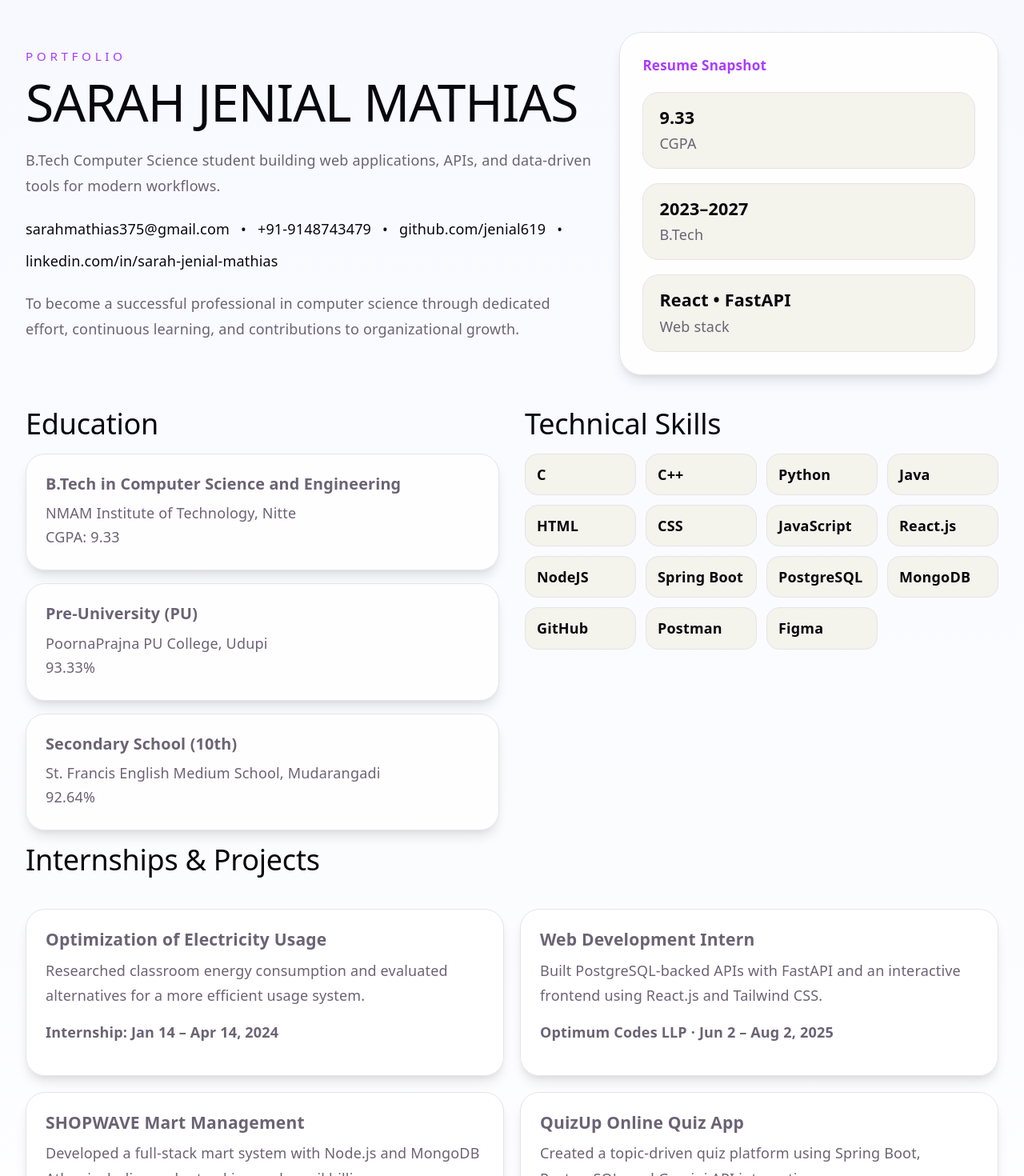
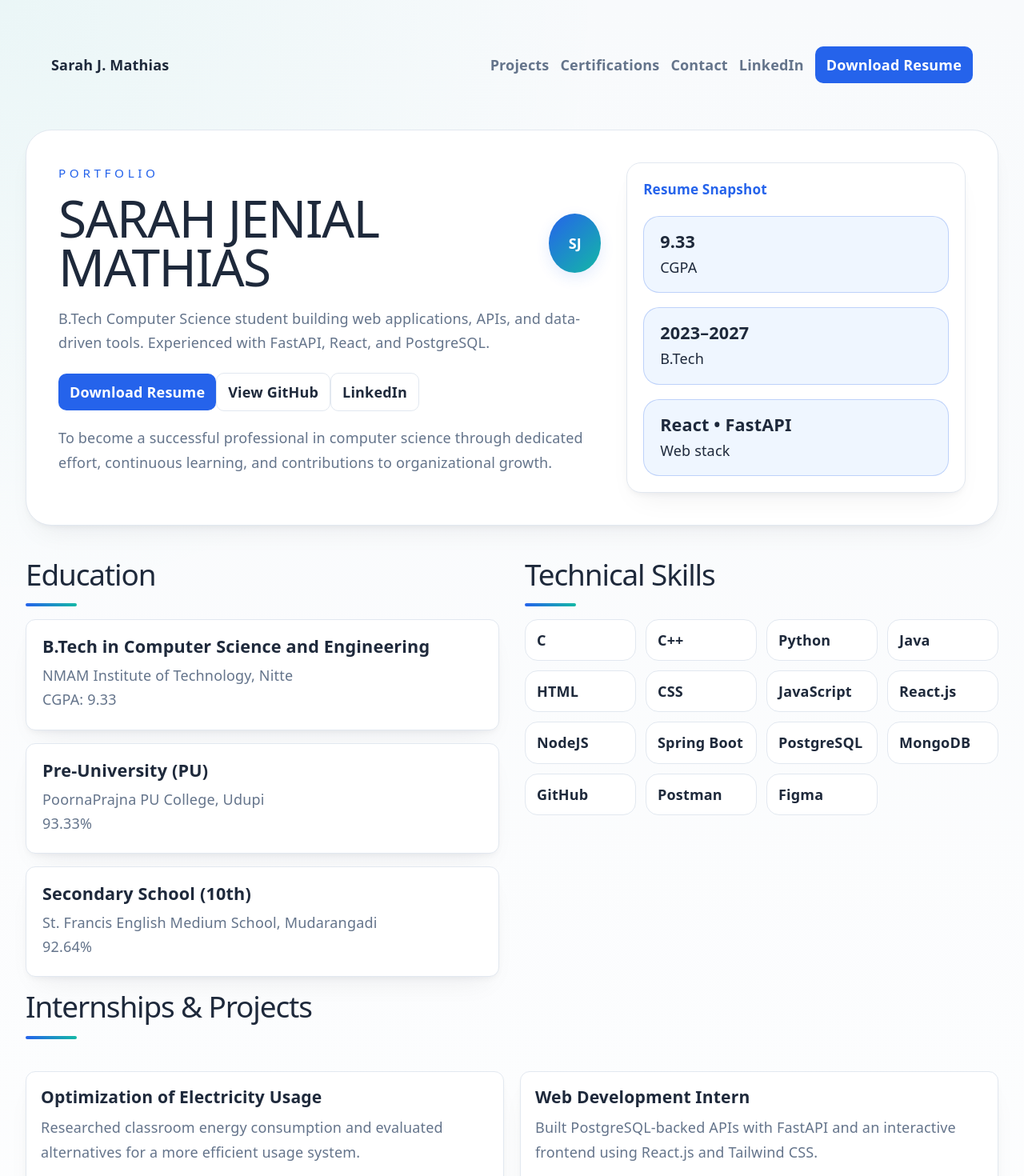
Before and after one commit to jenial619/Sarah_Portfolio, a React (Vite) app in the folder my-project/: page / in a window 1280 px wide. Shown: the top 1470 px of the page at 80% size. Built offline with nearby package versions, Linux system fonts and the light colour scheme.

Commit message:
light color

```diff
--- a/my-project/src/App.css
+++ b/my-project/src/App.css
@@ -6,15 +6,83 @@
   gap: 40px;
 }
 
+.site-nav {
+  display: flex;
+  justify-content: space-between;
+  align-items: center;
+  padding: 18px 32px;
+  border-radius: 12px;
+  background: transparent;
+}
+
+.logo {
+  font-weight: 700;
+  color: var(--text-h);
+}
+
+.nav-right {
+  display: flex;
+  gap: 14px;
+  align-items: center;
+}
+
+.nav-link {
+  color: var(--muted);
+  text-decoration: none;
+  font-weight: 600;
+}
+
+.btn {
+  display: inline-block;
+  padding: 10px 14px;
+  border-radius: 10px;
+  text-decoration: none;
+  font-weight: 700;
+}
+
+.btn-primary {
+  background: var(--accent);
+  color: #fff;
+}
+
+.btn-outline {
+  background: transparent;
+  border: 1px solid var(--border);
+  color: var(--text-h);
+}
+
 .hero-section {
   display: grid;
-  grid-template-columns: 1.5fr 1fr;
+  grid-template-columns: 1.6fr 1fr;
   gap: 32px;
-  align-items: center;
+  align-items: stretch;
+  padding: 40px;
+  border-radius: 32px;
+  background: var(--card-bg);
+  box-shadow: var(--shadow);
+  border: 1px solid var(--border);
 }
 
 .hero-copy {
   max-width: 720px;
+}
+
+.hero-row {
+  display: flex;
+  align-items: center;
+  gap: 18px;
+}
+
+.avatar {
+  width: 74px;
+  height: 74px;
+  border-radius: 50%;
+  background: linear-gradient(135deg, var(--accent), var(--accent2));
+  color: #fff;
+  display: inline-grid;
+  place-items: center;
+  font-weight: 800;
+  box-shadow: 0 6px 18px rgba(37, 99, 235, 0.12);
 }
 
 .eyebrow {
@@ -27,17 +95,18 @@
 
 .hero-copy h1 {
   margin: 0;
-  font-size: clamp(3rem, 5vw, 4.8rem);
-  line-height: 0.98;
-  letter-spacing: -1px;
+  font-size: clamp(3.4rem, 5vw, 5rem);
+  line-height: 0.95;
+  letter-spacing: -1.5px;
+  color: var(--text-h);
 }
 
 .subtitle,
 .objective {
-  margin: 24px 0;
-  color: var(--text);
+  margin: 18px 0 22px;
+  color: var(--muted);
   max-width: 56rem;
-  line-height: 1.8;
+  line-height: 1.7;
 }
 
 .contact-links {
@@ -45,26 +114,28 @@
   flex-wrap: wrap;
   gap: 14px;
   align-items: center;
-  color: var(--text-h);
+  color: var(--muted);
   font-weight: 500;
 }
 
 .contact-links a {
   color: inherit;
   text-decoration: none;
-  transition: color 0.25s ease;
+  transition: color 0.25s ease, transform 0.25s ease;
 }
 
 .contact-links a:hover {
   color: var(--accent);
+  transform: translateY(-1px);
 }
 
 .hero-card {
   border: 1px solid var(--border);
-  border-radius: 28px;
-  background: rgba(255, 255, 255, 0.86);
-  padding: 28px;
+  border-radius: 18px;
+  background: var(--card-bg);
+  padding: 20px;
   box-shadow: var(--shadow);
+  align-self: start;
 }
 
 .card-header {
@@ -83,7 +154,7 @@
 .stat-grid div {
   padding: 18px 20px;
   border-radius: 20px;
-  border: 1px solid var(--border);
+  border: 1px solid var(--accent-border);
   background: var(--code-bg);
 }
 
@@ -111,26 +182,64 @@
 
 .section h2 {
   margin: 0 0 16px;
-  font-size: 2rem;
+  font-size: 2.05rem;
+  color: var(--text-h);
+  letter-spacing: -0.03em;
+  position: relative;
+}
+
+.section h2::after {
+  content: '';
+  display: block;
+  width: 64px;
+  height: 4px;
+  border-radius: 999px;
+  margin-top: 14px;
+  background: linear-gradient(90deg, var(--accent), var(--accent2));
 }
 
 .card {
   border: 1px solid var(--border);
-  border-radius: 24px;
-  padding: 24px;
-  background: rgba(255, 255, 255, 0.85);
+  border-radius: 12px;
+  padding: 20px;
+  background: var(--card-bg);
   box-shadow: var(--shadow);
   margin-bottom: 16px;
 }
 
 .card h3 {
   margin: 0 0 10px;
-  font-size: 1.1rem;
+  font-size: 1.2rem;
+  color: var(--text-h);
+}
+
+.project-card {
+  border: 1px solid var(--border);
+  border-radius: 12px;
+  padding: 18px;
+  background: var(--card-bg);
+  box-shadow: var(--shadow);
+}
+
+.project-card h3 {
+  margin: 0 0 10px;
+  color: var(--text-h);
+}
+
+.project-card p {
+  margin: 0 0 14px;
+  color: var(--muted);
+  line-height: 1.75;
+}
+
+.project-meta {
+  color: var(--accent);
+  font-weight: 700;
 }
 
 .card p {
   margin: 4px 0;
-  color: var(--text);
+  color: var(--muted);
 }
 
 .skill-list {
@@ -144,8 +253,8 @@
   padding: 12px 14px;
   border-radius: 16px;
   border: 1px solid var(--border);
-  background: var(--code-bg);
-  color: var(--text-h);
+  background: var(--card-bg);
+  color: var(--text);
   font-weight: 600;
 }
 
@@ -155,27 +264,13 @@
   gap: 20px;
 }
 
-.project-card {
-  border: 1px solid var(--border);
-  border-radius: 24px;
-  padding: 24px;
-  background: rgba(255, 255, 255, 0.88);
-  box-shadow: var(--shadow);
-}
-
-.project-card h3 {
-  margin: 0 0 10px;
-}
-
-.project-card p {
-  margin: 0 0 14px;
-  color: var(--text);
-  line-height: 1.75;
-}
-
-.project-meta {
-  color: var(--accent);
-  font-weight: 600;
+.site-footer {
+  display: flex;
+  justify-content: space-between;
+  align-items: center;
+  padding: 22px 32px;
+  border-top: 1px solid var(--border);
+  color: var(--muted);
 }
 
 .bullet-list {
@@ -187,9 +282,20 @@
 }
 
 .bullet-list li {
-  padding-left: 20px;
+  padding-left: 24px;
   position: relative;
-  color: var(--text);
+  color: var(--text-h) !important;
+  font-size: 1rem;
+  font-weight: 700;
+  line-height: 1.8;
+  margin-bottom: 10px;
+}
+
+.section--two-column > div {
+  background: var(--card-bg);
+  border: 1px solid var(--border);
+  padding: 18px;
+  border-radius: 12px;
 }
 
 .bullet-list li::before {
--- a/my-project/src/App.jsx
+++ b/my-project/src/App.jsx
@@ -3,33 +3,48 @@ import './App.css'
 function App() {
   return (
     <div className="portfolio">
+      <nav className="site-nav">
+        <div className="nav-left">
+          <div className="logo">Sarah J. Mathias</div>
+        </div>
+        <div className="nav-right">
+          <a className="nav-link" href="#projects">Projects</a>
+          <a className="nav-link" href="#certs">Certifications</a>
+          <a className="nav-link" href="#contact">Contact</a>
+          <a className="nav-link" href="https://www.linkedin.com/in/sarah-jenial-mathias-3274ba290" target="_blank" rel="noreferrer">LinkedIn</a>
+          <a className="btn btn-primary" href="/resume.pdf" target="_blank" rel="noreferrer">Download Resume</a>
+        </div>
+      </nav>
+
       <header className="hero-section">
         <div className="hero-copy">
           <p className="eyebrow">Portfolio</p>
-          <h1>SARAH JENIAL MATHIAS</h1>
+          <div className="hero-row">
+            <h1>SARAH JENIAL MATHIAS</h1>
+            <div className="avatar">SJ</div>
+          </div>
+
           <p className="subtitle">
-            B.Tech Computer Science student building web applications, APIs, and
-            data-driven tools for modern workflows.
+            B.Tech Computer Science student building web applications, APIs,
+            and data-driven tools. Experienced with FastAPI, React, and
+            PostgreSQL.
           </p>
-          <div className="contact-links">
-            <a href="mailto:sarahmathias375@gmail.com">sarahmathias375@gmail.com</a>
-            <span>•</span>
-            <a href="tel:+919148743479">+91-9148743479</a>
-            <span>•</span>
-            <a href="https://github.com/jenial619" target="_blank" rel="noreferrer">github.com/jenial619</a>
-            <span>•</span>
-            <a href="https://linkedin.com/in/sarah-jenial-mathias" target="_blank" rel="noreferrer">linkedin.com/in/sarah-jenial-mathias</a>
+
+          <div className="hero-actions">
+            <a className="btn btn-primary" href="/resume.pdf" target="_blank" rel="noreferrer">Download Resume</a>
+            <a className="btn btn-outline" href="https://github.com/jenial619" target="_blank" rel="noreferrer">View GitHub</a>
+            <a className="btn btn-outline" href="https://www.linkedin.com/in/sarah-jenial-mathias-3274ba290" target="_blank" rel="noreferrer">LinkedIn</a>
           </div>
+
           <p className="objective">
             To become a successful professional in computer science through
             dedicated effort, continuous learning, and contributions to
             organizational growth.
           </p>
         </div>
-        <div className="hero-card">
-          <div className="card-header">
-            <span>Resume Snapshot</span>
-          </div>
+
+        <aside className="hero-card">
+          <div className="card-header">Resume Snapshot</div>
           <div className="stat-grid">
             <div>
               <strong>9.33</strong>
@@ -44,11 +59,11 @@ function App() {
               <span>Web stack</span>
             </div>
           </div>
-        </div>
+        </aside>
       </header>
 
       <main>
-        <section className="section section--split">
+        <section id="education" className="section section--split">
           <div>
             <h2>Education</h2>
             <div className="card">
@@ -89,7 +104,7 @@ function App() {
           </div>
         </section>
 
-        <section className="section">
+        <section id="projects" className="section">
           <h2>Internships & Projects</h2>
           <div className="project-grid">
             <article className="project-card">
@@ -141,7 +156,7 @@ function App() {
           </div>
         </section>
 
-        <section className="section section--two-column">
+        <section id="certs" className="section section--two-column">
           <div>
             <h2>Certifications</h2>
             <ul className="bullet-list">
@@ -160,6 +175,15 @@ function App() {
           </div>
         </section>
       </main>
+
+      <footer className="site-footer" id="contact">
+        <div>© {new Date().getFullYear()} Sarah Jenial Mathias</div>
+        <div className="footer-links">
+          <a href="mailto:sarahmathias375@gmail.com">sarahmathias375@gmail.com</a>
+          <span style={{margin: '0 8px'}}>|</span>
+          <a href="https://www.linkedin.com/in/sarah-jenial-mathias-3274ba290" target="_blank" rel="noreferrer">LinkedIn</a>
+        </div>
+      </footer>
     </div>
   )
 }
--- a/my-project/src/index.css
+++ b/my-project/src/index.css
@@ -1,15 +1,18 @@
 :root {
-  --text: #6b6375;
-  --text-h: #08060d;
-  --bg: #fff;
-  --border: #e5e4e7;
-  --code-bg: #f4f3ec;
-  --accent: #aa3bff;
-  --accent-bg: rgba(170, 59, 255, 0.1);
-  --accent-border: rgba(170, 59, 255, 0.5);
-  --social-bg: rgba(244, 243, 236, 0.5);
+  --text: #1E293B;
+  --text-h: #1E293B;
+  --muted: #64748B;
+  --bg: #F8FAFC;
+  --card-bg: #FFFFFF;
+  --border: #E2E8F0;
+  --code-bg: #EFF6FF;
+  --accent: #2563EB;
+  --accent2: #14B8A6;
+  --accent-bg: rgba(20, 184, 166, 0.12);
+  --accent-border: rgba(37, 99, 235, 0.24);
+  --social-bg: rgba(20, 184, 166, 0.12);
   --shadow:
-    rgba(0, 0, 0, 0.1) 0 10px 15px -3px, rgba(0, 0, 0, 0.05) 0 4px 6px -2px;
+    rgba(15, 23, 42, 0.08) 0 18px 36px -16px, rgba(15, 23, 42, 0.08) 0 4px 10px -4px;
 
   --sans: system-ui, 'Segoe UI', Roboto, sans-serif;
   --heading: system-ui, 'Segoe UI', Roboto, sans-serif;
@@ -32,17 +35,19 @@
 
 @media (prefers-color-scheme: dark) {
   :root {
-    --text: #9ca3af;
-    --text-h: #f3f4f6;
-    --bg: #16171d;
-    --border: #2e303a;
-    --code-bg: #1f2028;
-    --accent: #c084fc;
-    --accent-bg: rgba(192, 132, 252, 0.15);
-    --accent-border: rgba(192, 132, 252, 0.5);
-    --social-bg: rgba(47, 48, 58, 0.5);
+    --text: #e2e8f0;
+    --text-h: #f8faf0;
+    --bg: #0f172a;
+    --card-bg: #1e293b;
+    --border: #334155;
+    --code-bg: #1e293b;
+    --accent: #2563eb;
+    --accent2: #60a5fa;
+    --accent-bg: rgba(37, 99, 235, 0.15);
+    --accent-border: rgba(37, 99, 235, 0.35);
+    --social-bg: rgba(96, 165, 250, 0.16);
     --shadow:
-      rgba(0, 0, 0, 0.4) 0 10px 15px -3px, rgba(0, 0, 0, 0.25) 0 4px 6px -2px;
+      rgba(15, 23, 42, 0.35) 0 20px 40px -12px, rgba(15, 23, 42, 0.25) 0 6px 20px -6px;
   }
 
   #social .button-icon {
@@ -52,7 +57,8 @@
 
 body {
   margin: 0;
-  background: linear-gradient(180deg, #f8f9ff 0%, #ffffff 100%);
+  background: radial-gradient(circle at top left, rgba(20, 184, 166, 0.06), transparent 28%),
+    linear-gradient(180deg, var(--bg) 0%, #ffffff 100%);
 }
 
 #root {
```
